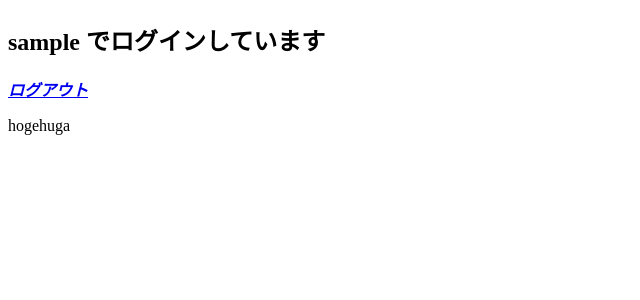
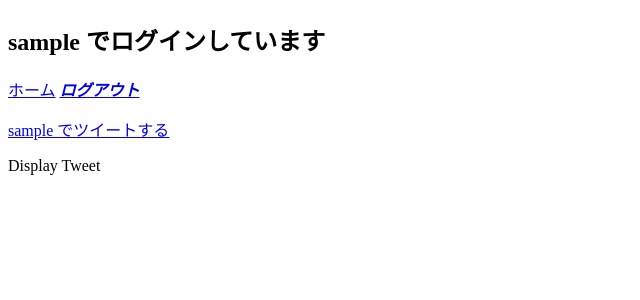
Before and after one commit to Snak0201/be-finaltask, a Django app: page /tclone/home/ in a window 1280 px wide. Shown: the part 58-358 px from the top of the page, without its empty margins (0-640 px from the left). Run offline with Django 3.2, Linux system fonts and the light colour scheme; the visitor is signed in with stand-in values (Sample User, id 1).

Commit message:
Make tweet-page(3.0.1)

```diff
--- a/pjt00/tclone/templates/tclone/base.html
+++ b/pjt00/tclone/templates/tclone/base.html
@@ -27,6 +27,7 @@
         <p>
           {% block log %}
           {% if user.is_authenticated %}
+            <a href="{% url 'tclone:home' %}">ホーム</a>
             <a href="{% url 'tclone:logout' %}"><em>ログアウト</em></a>
           {% else %}
             <a href="{% url 'tclone:login' %}"><em>ログイン</em></a>
@@ -35,7 +36,12 @@
         </p>
       </div>
       <div class='body'>
-        {% block content %}{% endblock %}
+        {% block content %}
+        <div class="tweet">
+          {% block tweet %}
+          {% endblock %}
+        </div>
+        {% endblock %}
       </div>
     </section>
     <footer>
--- a/pjt00/tclone/templates/tclone/home.html
+++ b/pjt00/tclone/templates/tclone/home.html
@@ -4,5 +4,8 @@
   {{ user }} でログインしています
 {% endblock %}
 {% block content %}
-  <p>hogehuga</p>
+  {% block tweet %}
+  <a href="{% url 'tclone:tweet' %}">{{ user }} でツイートする</a>
+  {% endblock %}
+  <p>Display Tweet</p>
 {% endblock %}
--- a/pjt00/tclone/urls.py
+++ b/pjt00/tclone/urls.py
@@ -9,4 +9,5 @@ urlpatterns = [
     path('entry/', views.EntryUserView.as_view(), name='entry'),
     path('entry/ok', views.EntryOKView.as_view(), name='entryok'),
     path('home/', views.HomeView.as_view(), name='home'),
+    path('home/tweet', views.TweetView.as_view(), name='tweet')
     ]
--- a/pjt00/tclone/views.py
+++ b/pjt00/tclone/views.py
@@ -29,3 +29,6 @@ class EntryOKView(TemplateView):
 
 class HomeView(LoginRequiredMixin, TemplateView):
     template_name = 'tclone/home.html'
+
+class TweetView(LoginRequiredMixin, TemplateView):
+    template_name = 'tclone/tweet.html'
```
Also changed, not shown: pjt00/tclone/templates/tclone/tweet.html (added, +8 -0 lines).
